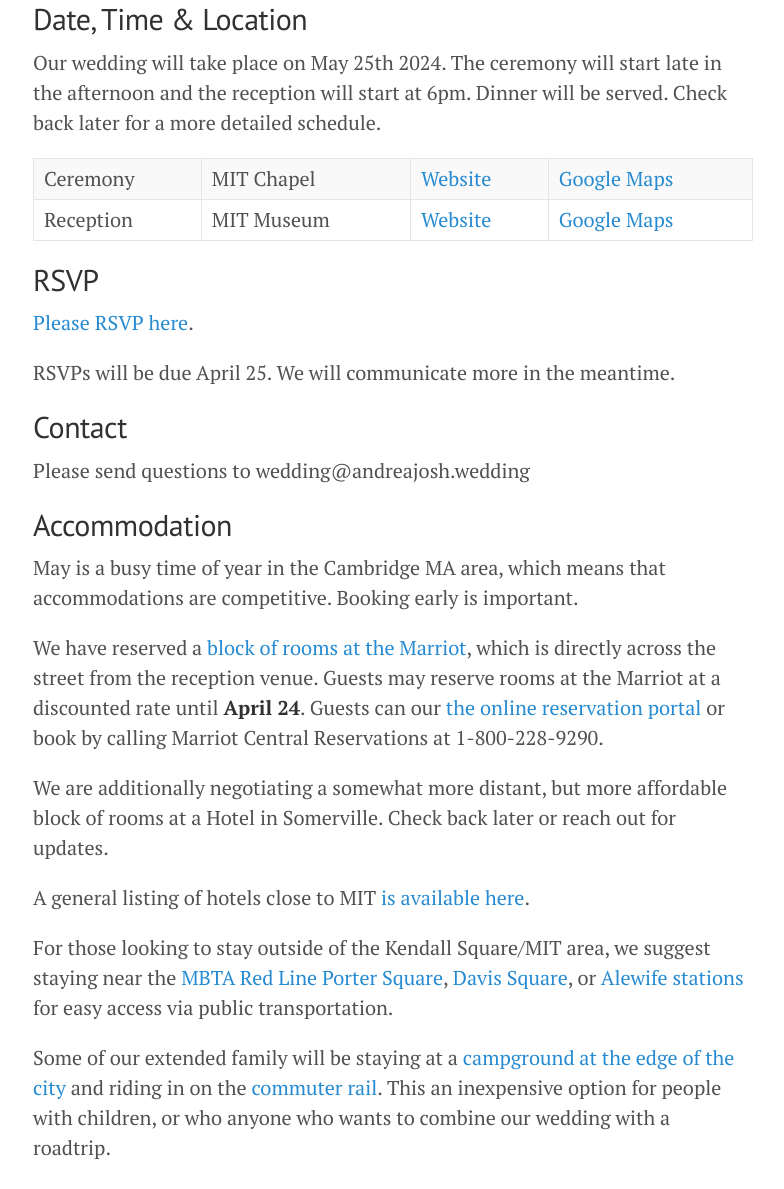
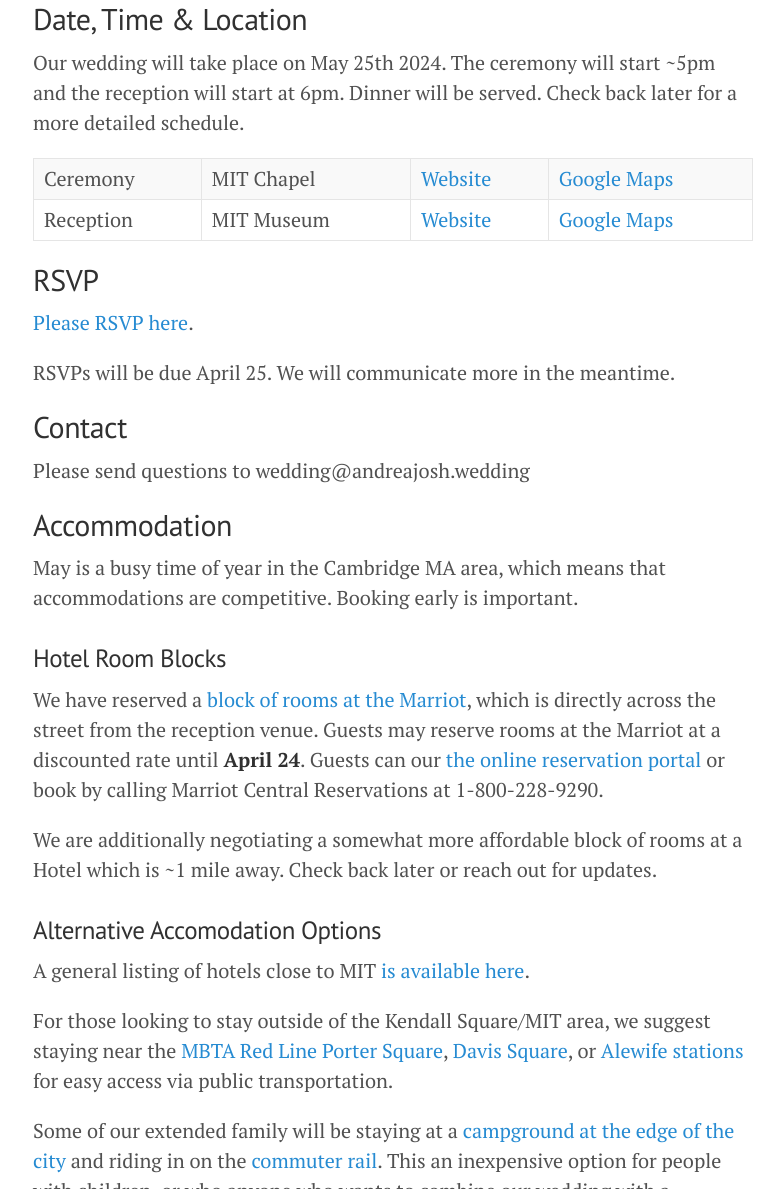
Before and after one commit to JoshBradshaw/andreajosh.github.io, a Jekyll site: the page built from _posts/2023-12-30-overview.md, in a window 1280 px wide and 1400 px high, scrolled down 281 px. Shown: the part 211-1400 px from the top of the window, without its empty margins (247-1031 px from the left). Built offline with Jekyll 4.4.1, drawn with Linux system fonts in a browser that asks for light colours.

Commit message:
Update 2023-12-30-overview.md

```diff
--- a/_posts/2023-12-30-overview.md
+++ b/_posts/2023-12-30-overview.md
@@ -7,7 +7,7 @@ title: ''
 
 ## Date, Time & Location
 
-Our wedding will take place on May 25th 2024. The ceremony will start late in the afternoon and the reception will start at 6pm. Dinner will be served. Check back later for a more detailed schedule.
+Our wedding will take place on May 25th 2024. The ceremony will start ~5pm and the reception will start at 6pm. Dinner will be served. Check back later for a more detailed schedule.
 
 Ceremony | MIT Chapel | [Website](https://studentlife.mit.edu/cac/event-services-spaces/event-spaces/mit-chapel) | [Google Maps](https://maps.app.goo.gl/xRdoz4kD7amgpMMJ8)
 Reception | MIT Museum | [Website](https://mitmuseum.mit.edu/) | [Google Maps](https://maps.app.goo.gl/asSMSx7WSqyuaUDC9)
@@ -26,15 +26,21 @@ Please send questions to wedding@andreajosh.wedding
 
 May is a busy time of year in the Cambridge MA area, which means that accommodations are competitive. Booking early is important.
 
+### Hotel Room Blocks
+
 We have reserved a [block of rooms at the Marriot](https://www.marriott.com/events/start.mi?id=1705508530715&key=GRP), which is directly across the street from the reception venue. Guests may reserve rooms at the Marriot at a discounted rate until **April 24**. Guests can our [the online reservation portal](https://www.marriott.com/events/start.mi?id=1705508530715&key=GRP) or book by calling Marriot Central Reservations at 1-800-228-9290.
 
-We are additionally negotiating a somewhat more distant, but more affordable block of rooms at a Hotel in Somerville. Check back later or reach out for updates.
+We are additionally negotiating a somewhat more affordable block of rooms at a Hotel which is ~1 mile away. Check back later or reach out for updates.
+
+### Alternative Accomodation Options
 
 A general listing of hotels close to MIT [is available here](https://commencement.mit.edu/guests/visiting-cambridge/accommodations).
 
 For those looking to stay outside of the Kendall Square/MIT area, we suggest staying near the [MBTA Red Line](https://cdn.mbta.com/sites/default/files/2022-12/2022-12-12-subway-map-v37f.pdf) [Porter Square](https://maps.app.goo.gl/4Fj5gcrcY5QdFHnz6), [Davis Square](https://maps.app.goo.gl/qLPQCDX8tfgtqZtZ9), or [Alewife stations](https://maps.app.goo.gl/H2DGYJ8CWRxAiugPA) for easy access via public transportation.
 
 Some of our extended family will be staying at a [campground at the edge of the city](https://spaciousskiescampgrounds.com/minute-man/) and riding in on the [commuter rail]( https://www.mbta.com/schedules/commuter-rail). This an inexpensive option for people with children, or who anyone who wants to combine our wedding with a roadtrip.
+
+### Misc Recommendations
 
 If you plan to drive to Cambridge, please make a plan for parking your car when you arrange your accommodations. Parking in this area is scarce and parking enforcement can be harsh.
 
```
